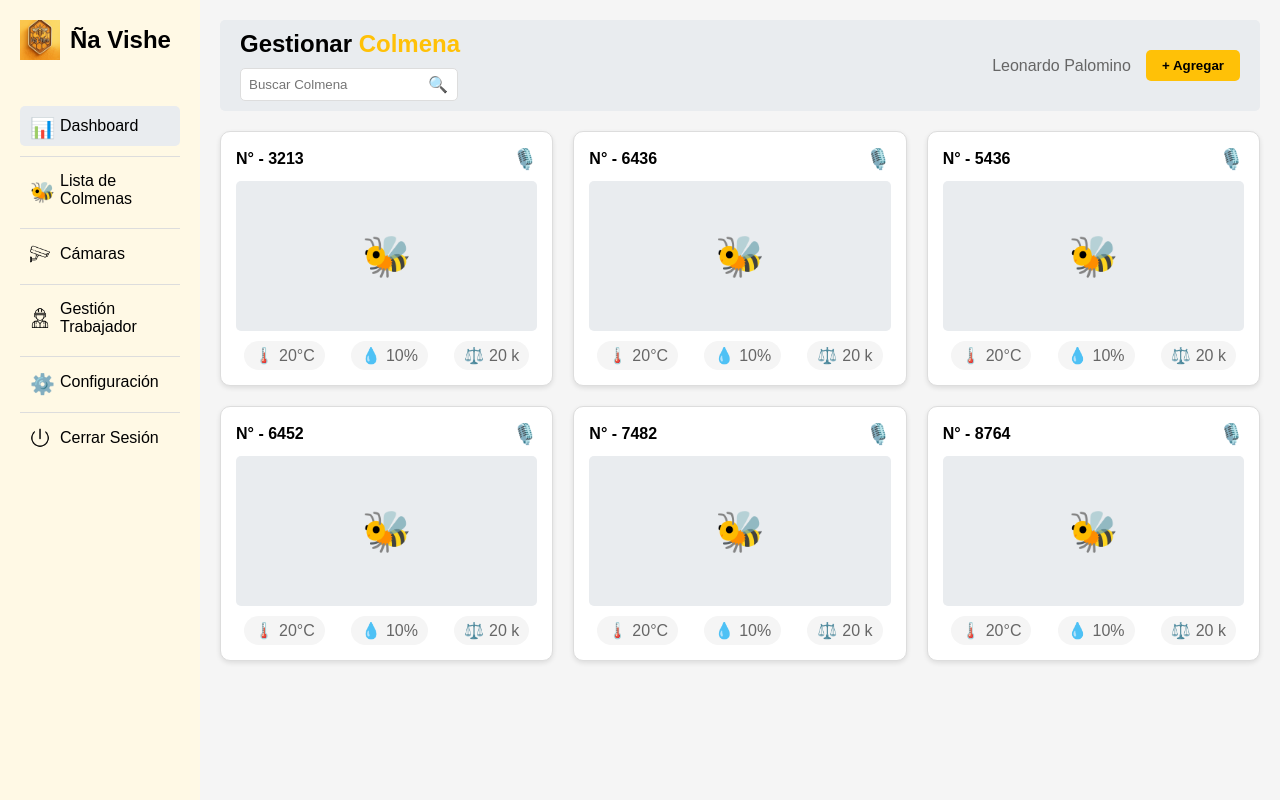
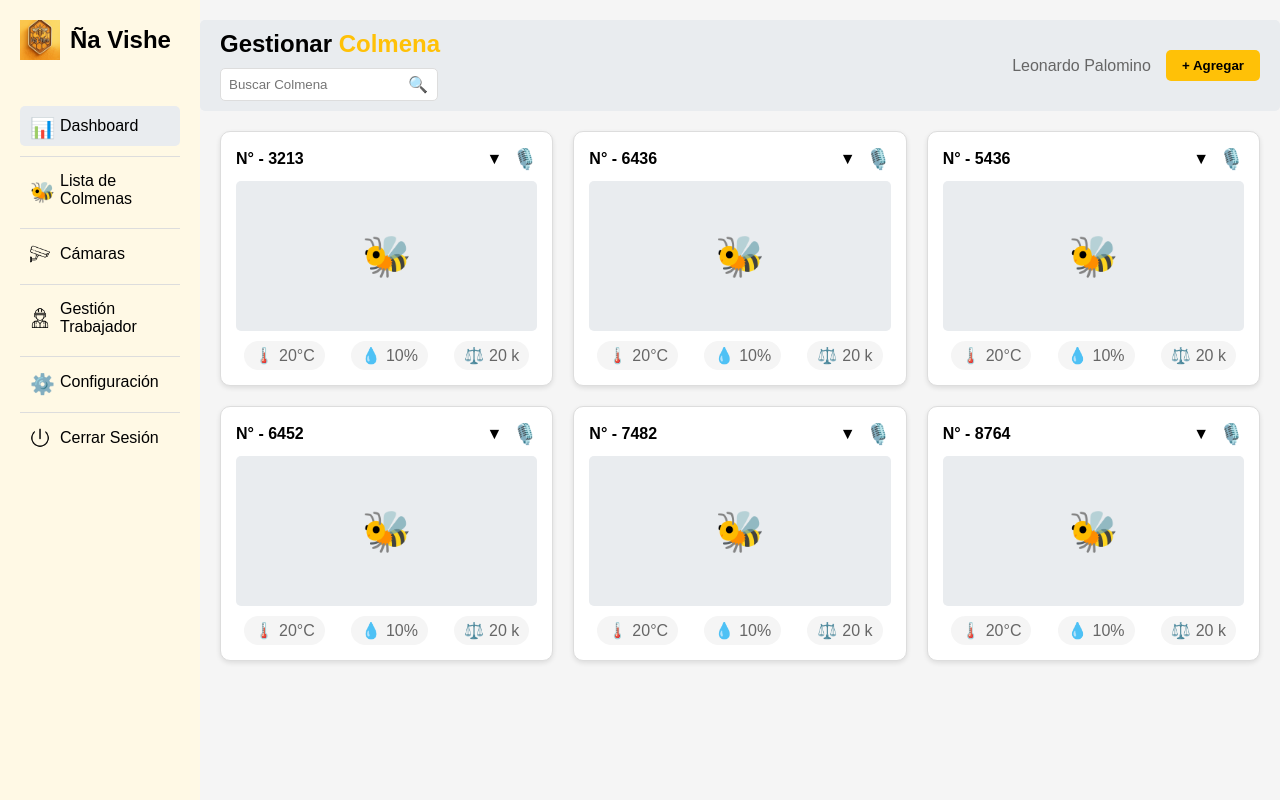
Before and after one commit to ALP300/proyecto_front_-avishe, a React (Vite) app in the folder NaVishe/mf-listaColmenas/: page / in a window 1280 px wide. Built offline with nearby package versions, Linux system fonts and the light colour scheme.

Commit message:
Mejorar cards

```diff
--- a/NaVishe/mf-listaColmenas/src/index.css
+++ b/NaVishe/mf-listaColmenas/src/index.css
@@ -6,18 +6,18 @@ html, body {
   padding: 0;
   height: 100%;
   width: 100%;
-  overflow: hidden; /* Evita barras de desplazamiento innecesarias */
+  overflow: hidden;
 }
 
 /* Contenedor principal */
 .dashboard-container {
   display: flex;
-  min-height: 100vh; /* Asegura que ocupe toda la altura de la ventana */
-  width: 100vw; /* Asegura que ocupe todo el ancho de la ventana */
+  min-height: 100vh;
+  width: 100vw;
   font-family: Arial, sans-serif;
   margin: 0;
   padding: 0;
-  box-sizing: border-box; /* Evita problemas con padding/margin */
+  box-sizing: border-box;
 }
 
 /* Barra lateral */
@@ -25,7 +25,7 @@ html, body {
   width: 200px;
   background-color: #FFF9E5;
   padding: 20px;
-  min-height: 100vh; /* Asegura que el sidebar ocupe toda la altura */
+  min-height: 100vh;
   display: flex;
   flex-direction: column;
   box-sizing: border-box;
@@ -50,7 +50,7 @@ html, body {
 }
 
 .sidebar-nav {
-  flex: 1; /* Hace que la navegación ocupe el espacio disponible */
+  flex: 1;
 }
 
 .sidebar-nav ul {
@@ -91,9 +91,12 @@ html, body {
   flex: 1;
   background-color: #F5F5F5;
   padding: 20px;
-  min-height: 100vh; /* Asegura que el contenido principal ocupe toda la altura */
+  min-height: 100vh;
   box-sizing: border-box;
-  overflow-y: auto; /* Permite desplazamiento vertical si el contenido es largo */
+  overflow-y: auto;
+  display: flex;
+  flex-direction: column;
+  align-items: center; /* Centra el contenido horizontalmente */
 }
 
 .header {
@@ -104,6 +107,8 @@ html, body {
   background-color: #E9ECEF;
   padding: 10px 20px;
   border-radius: 5px;
+  width: 100%;
+  max-width: 1200px; /* Ancho máximo del header para que esté alineado con las tarjetas */
 }
 
 .header-left h2 {
@@ -162,8 +167,11 @@ html, body {
 /* Cuadrícula de colmenas */
 .colmenas-grid {
   display: grid;
-  grid-template-columns: repeat(auto-fill, minmax(250px, 1fr));
+  grid-template-columns: repeat(3, 1fr); /* 3 columnas */
   gap: 20px;
+  width: 100%;
+  max-width: 1200px; /* Ancho máximo para centrar las tarjetas */
+  margin: 0 auto; /* Centra horizontalmente */
 }
 
 .colmena-card {
@@ -172,6 +180,7 @@ html, body {
   border-radius: 10px;
   padding: 15px;
   box-shadow: 0 2px 5px rgba(0, 0, 0, 0.1);
+  box-sizing: border-box;
 }
 
 .colmena-header {
@@ -184,6 +193,17 @@ html, body {
 .colmena-header span {
   font-weight: bold;
   color: #000000;
+}
+
+.colmena-header-icons {
+  display: flex;
+  align-items: center;
+  gap: 10px;
+}
+
+.dropdown-icon {
+  font-size: 16px;
+  color: #666666;
 }
 
 .audio-icon {
@@ -231,6 +251,7 @@ html, body {
   padding: 20px;
   color: #666666;
   font-size: 1rem;
+  grid-column: 1 / -1; /* Ocupa toda la fila */
 }
 
 /* Modal */
--- a/NaVishe/mf-listaColmenas/src/views/Colmenas.jsx
+++ b/NaVishe/mf-listaColmenas/src/views/Colmenas.jsx
@@ -160,7 +160,10 @@ const Colmenas = () => {
               <div key={colmena.id} className="colmena-card">
                 <div className="colmena-header">
                   <span>N° - {colmena.id}</span>
-                  <span className="audio-icon">🎙️</span>
+                  <div className="colmena-header-icons">
+                    <span className="dropdown-icon">▼</span>
+                    <span className="audio-icon">🎙️</span>
+                  </div>
                 </div>
                 <div className="colmena-image-placeholder">
                   <span>🐝</span>
```
